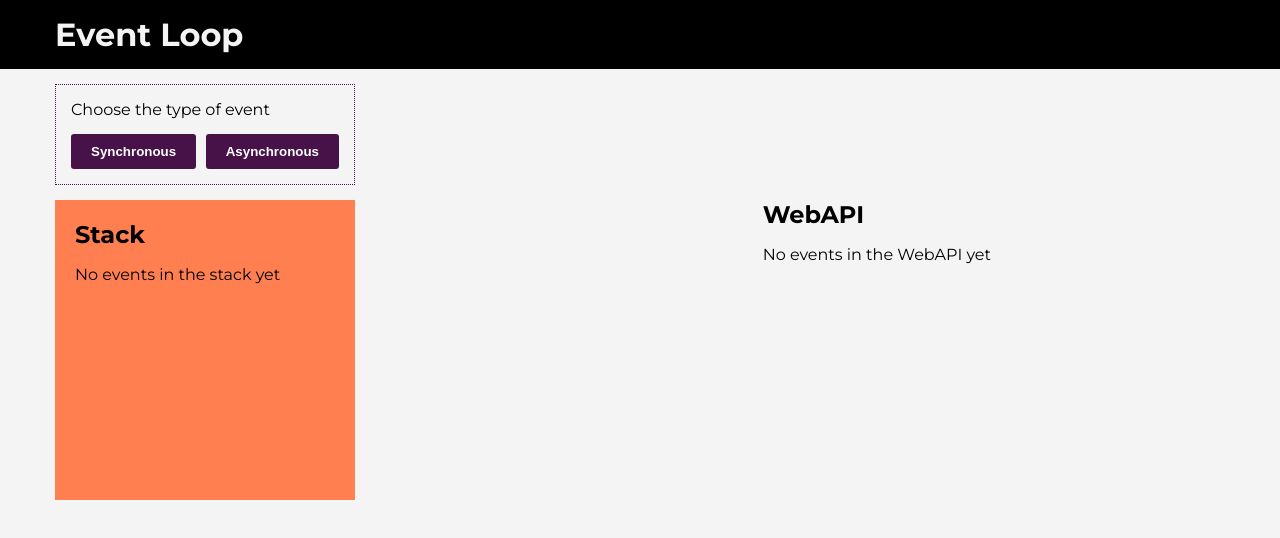
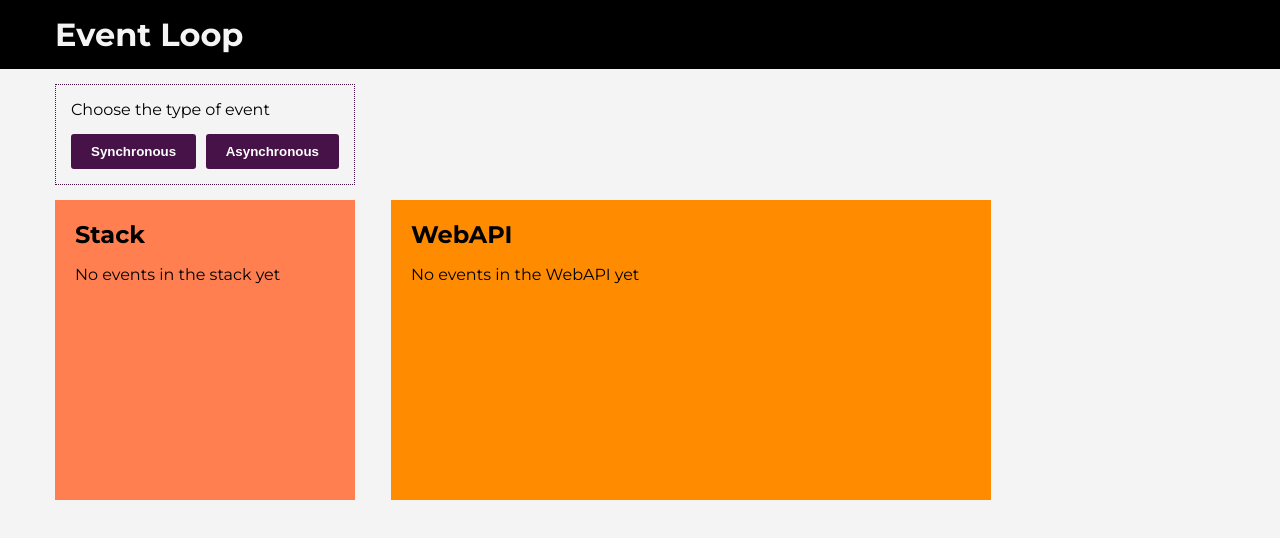
Before and after one commit to oleksandr-shapchenko/event-loop, an Angular app: page / in a window 1280 px wide. Shown: the top 538 px of the page. Built offline with nearby package versions, Linux system fonts and the light colour scheme.

Commit message:
add container for webApi

```diff
--- a/src/app/app.component.scss
+++ b/src/app/app.component.scss
@@ -49,3 +49,12 @@ header {
         }
     }
 }
+
+.web-container {
+    flex-basis: 600px;
+    height: 300px;
+    padding: 300px;
+    overflow-y: scroll;
+    background-color: darkorange;
+    padding: 20px;
+}
```
